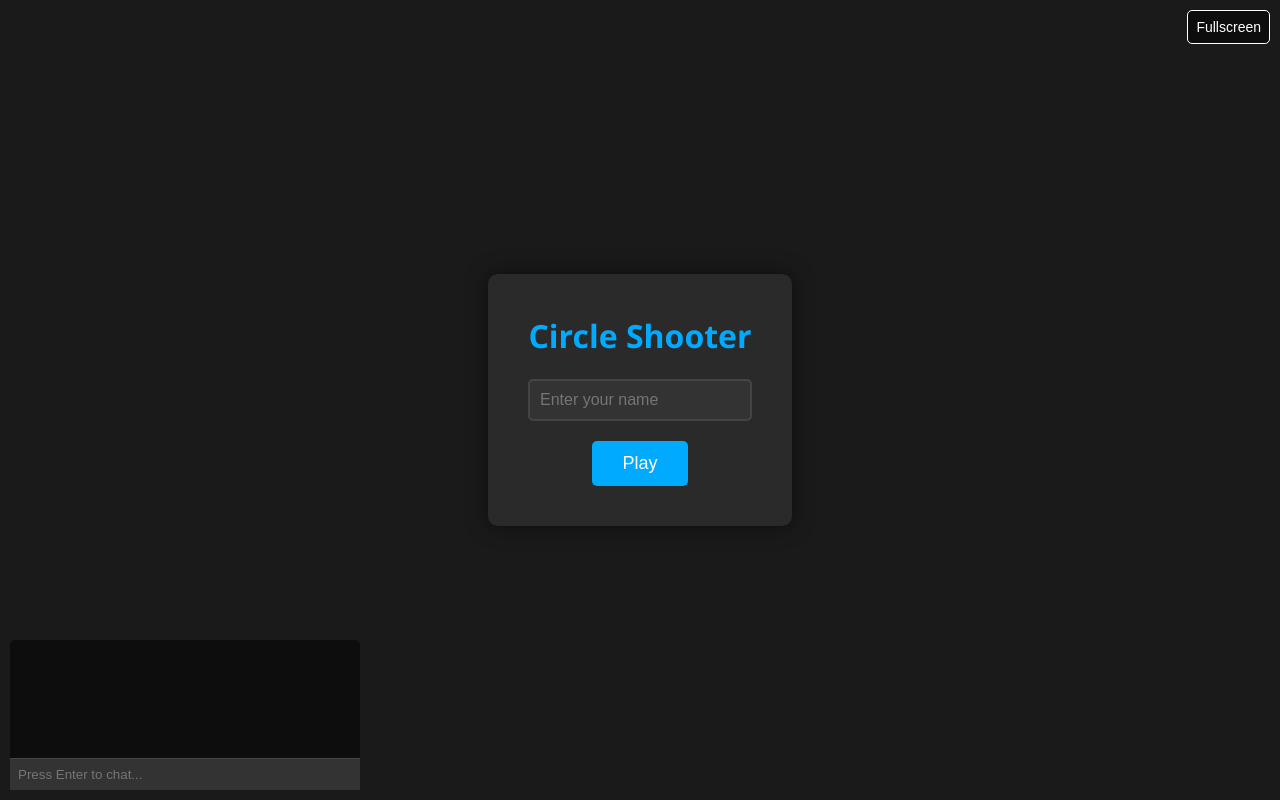
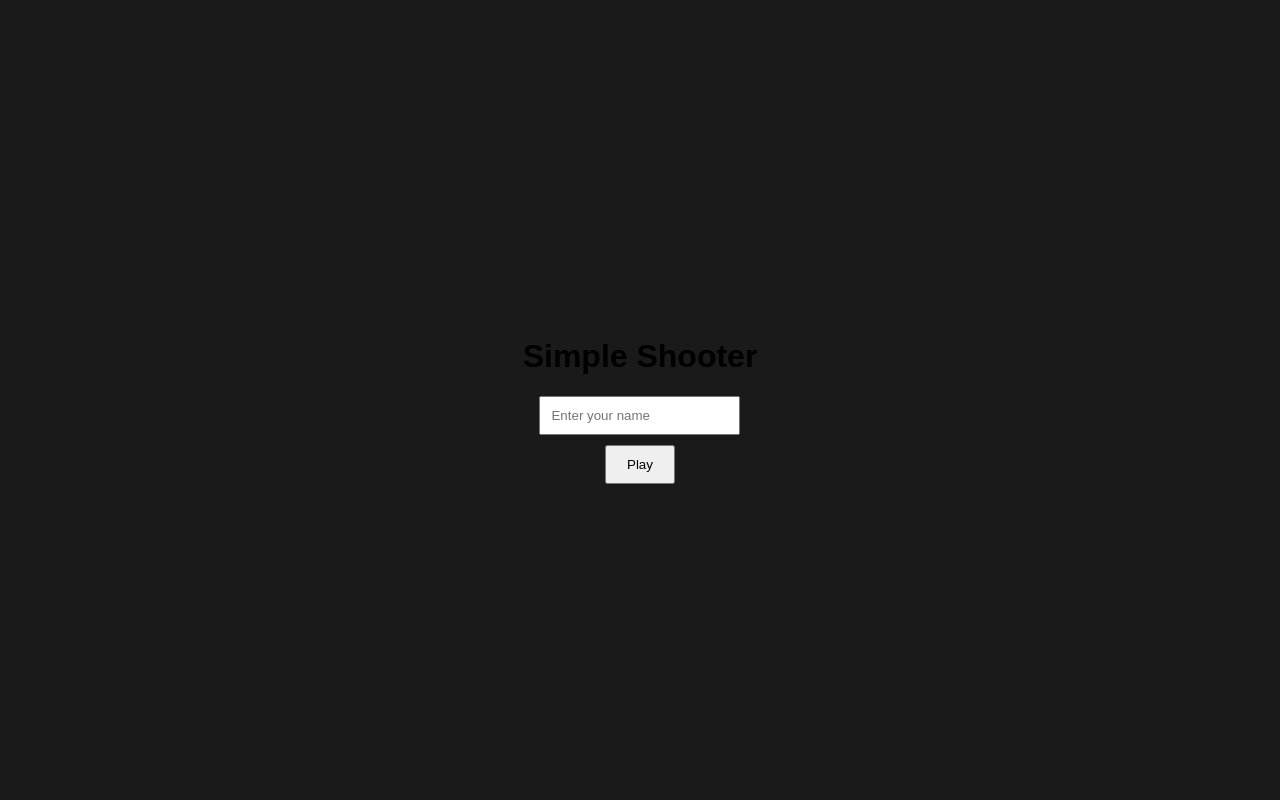
Before and after one commit to vtt132109/vtt, a website with bundled scripts: page public/index.html in a window 1280 px wide. Built offline with nearby package versions, Linux system fonts and the light colour scheme; files whose address does not match are found by name.

Commit message:
Update index.html

```diff
--- a/public/index.html
+++ b/public/index.html
@@ -1,82 +1,23 @@
 <!DOCTYPE html>
 <html>
 <head>
-  <title>Circle Shooter Online</title>
+  <title>Simple Shooter</title>
   <style>
-    body {
-      margin: 0;
-      background-color: #1a1a1a;
-      display: flex;
-      justify-content: center;
-      align-items: center;
-      height: 100vh;
-      font-family: 'Segoe UI', Tahoma, Geneva, Verdana, sans-serif;
-      color: white;
-      overflow: hidden;
-    }
-    canvas {
-      background-color: #000;
-      border: 2px solid #444;
-      display: none;
-    }
-    #start-menu {
-      text-align: center;
-      background-color: #2a2a2a;
-      padding: 40px;
-      border-radius: 10px;
-      box-shadow: 0 0 20px rgba(0,0,0,0.5);
-    }
-    #start-menu h1 { margin-top: 0; color: #00aaff; }
-    #username-input {
-      padding: 10px; font-size: 16px; border: 2px solid #444;
-      background-color: #333; color: white; border-radius: 5px;
-      margin-bottom: 20px; width: 200px;
-    }
-    #play-button {
-      padding: 12px 30px; font-size: 18px; cursor: pointer;
-      border: none; background-color: #00aaff; color: white;
-      border-radius: 5px; transition: background-color 0.3s;
-    }
-    #play-button:hover { background-color: #0088cc; }
-    #fullscreen-button {
-      position: absolute; top: 10px; right: 10px; padding: 8px;
-      font-size: 14px; cursor: pointer; border: 1px solid #fff;
-      background-color: rgba(0,0,0,0.5); color: white;
-      border-radius: 5px; z-index: 100;
-    }
-    #chat-container {
-      position: absolute; bottom: 10px; left: 10px;
-      width: 350px; height: 150px; background-color: rgba(0,0,0,0.5);
-      display: flex; flex-direction: column; border-radius: 5px;
-    }
-    #chat-messages { flex-grow: 1; overflow-y: auto; padding: 5px; font-size: 14px; }
-    #chat-input {
-      border: none; border-top: 1px solid #444; background-color: #333;
-      color: white; padding: 8px;
-    }
-    #chat-input:focus { outline: none; }
+    body { margin: 0; background-color: #1a1a1a; display: flex; justify-content: center; align-items: center; height: 100vh; font-family: sans-serif; }
+    canvas { background-color: #000; border: 2px solid #444; display: none; }
+    #start-menu { text-align: center; }
+    input { padding: 10px; margin-bottom: 10px; }
+    button { padding: 10px 20px; }
   </style>
 </head>
 <body>
   <div id="start-menu">
-    <h1>Circle Shooter</h1>
+    <h1>Simple Shooter</h1>
     <input type="text" id="username-input" placeholder="Enter your name" maxlength="12">
     <br>
     <button id="play-button">Play</button>
   </div>
-
-  <canvas id="gameCanvas"></canvas>
-  <button id="fullscreen-button">Fullscreen</button>
-
-  <div id="chat-container">
-    <div id="chat-messages"></div>
-    <input type="text" id="chat-input" placeholder="Press Enter to chat...">
-  </div>
-
-  <audio id="shoot-sound" src="/assets/shoot.mp3" preload="auto"></audio>
-  <audio id="hit-sound" src="/assets/hit.mp3" preload="auto"></audio>
-  <audio id="dash-sound" src="/assets/dash.mp3" preload="auto"></audio>
-
+  <canvas id="gameCanvas" width="800" height="600"></canvas>
   <script src="/socket.io/socket.io.js"></script>
   <script type="module" src="main.js"></script>
 </body>
```
